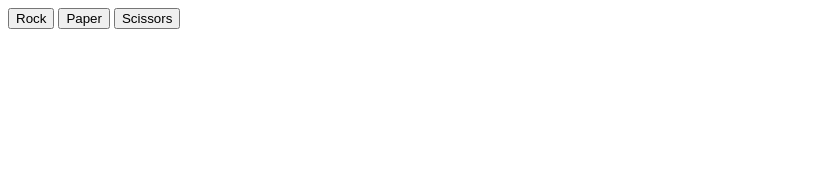
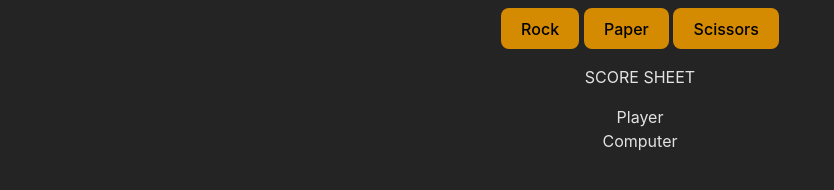
Before and after one commit to RespectWood/rock-paper-scissors, a website: page RPS.html in a window 1280 px wide. Shown: the whole page, without its empty margins (0-834 px from the left). Drawn offline with Linux system fonts and the light colour scheme.

Commit message:
start css styling

```diff
--- a/RPS.html
+++ b/RPS.html
@@ -1,10 +1,14 @@
 <!DOCTYPE html>
 <html lang="en">
 <head>
+    <link rel="stylesheet" href="style.css">
+    <script src="RockPaperScissors.js" defer></script>
+
+    <title>RockPaperScissors</title>
+
     <meta charset="UTF-8">
     <meta http-equiv="X-UA-Compatible" content="IE=edge">
     <meta name="viewport" content="width=device-width, initial-scale=1.0">
-    <title>Document</title>
 </head>
 <body>
     <div id="buttons">
@@ -13,6 +17,15 @@
         <button id="Scissors" class="selection-button">Scissors</button>
 
     </div>
-    <script type="module" src="RockPaperScissors.js"></script>
+
+    <div id="scores">
+        <p>SCORE SHEET</p>
+        <div id="Player">Player</div>
+        <div id="Computer">Computer</div>
+    </div>
+
+
+
+
 </body>
 </html>
--- a/RockPaperScissors.js
+++ b/RockPaperScissors.js
@@ -3,12 +3,6 @@
 let tieCounter = 0;
 let playerScore = 0;
 let computerScore = 0;
-
-const Winner = {
-  Tie: 1,
-  Computer: 2,
-  Player: 3,
-};
 
 // Button
 const choiceButton = document.querySelectorAll(".selection-button");
--- /dev/null
+++ b/style.css
@@ -0,0 +1,40 @@
+:root {
+    font-family: Inter, Avenir, Helvetica, Arial, sans-serif;
+    font-size: 16px;
+    line-height: 24px;
+    font-weight: 400;
+
+    color-scheme: light dark;
+    color: rgba(255, 255, 255, 0.87);
+    background-color: #242424;
+
+    font-synthesis: none;
+    text-rendering: optimizeLegibility;
+    -webkit-font-smoothing: antialiased;
+    -moz-osx-font-smoothing: grayscale;
+    -webkit-text-size-adjust: 100%;
+  }
+
+#buttons{
+    text-align: center;
+
+}
+
+
+.selection-button{
+    border-radius: 8px;
+    border: 1px solid transparent;
+    padding: 0.6em 1.2em;
+    font-size: 1em;
+    font-weight: 500;
+    font-family: inherit;
+    background-color: #d58b01;
+    cursor: pointer;
+    transition: border-color 0.25s;
+}
+
+
+#scores{
+    text-align: center;
+
+}
```
